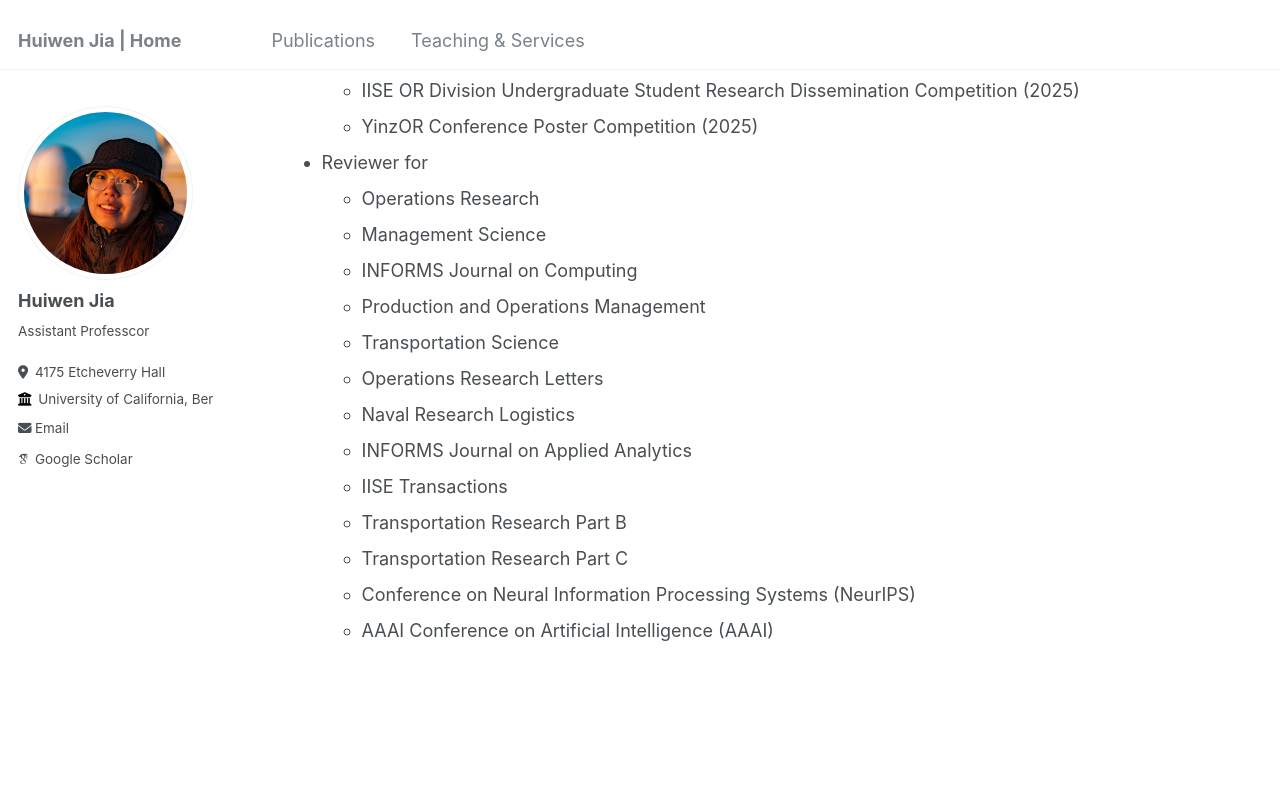
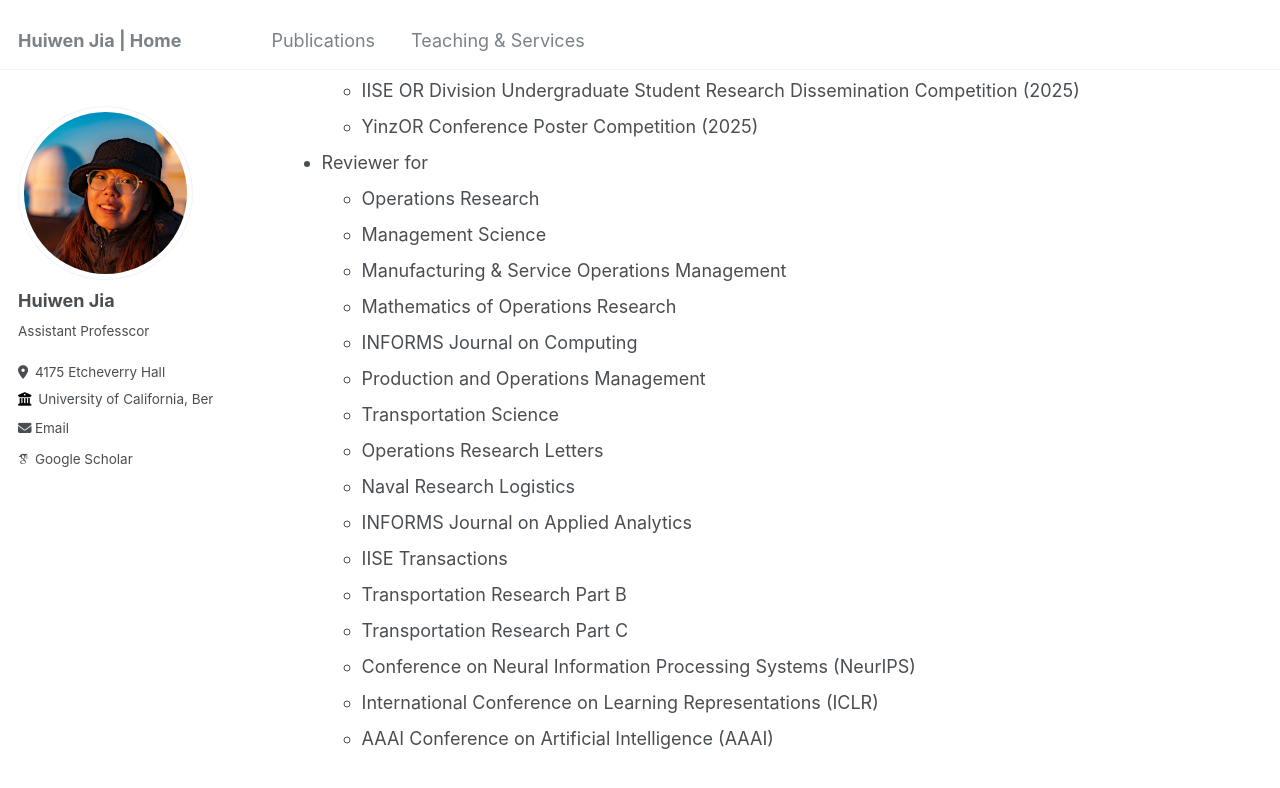
Before and after one commit to huiwen-j/huiwen-j.github.io, a Jekyll site: the page built from _pages/teaching_services.md, in a window 1280 px wide and 900 px high, scrolled down 667 px. Shown: the top 788 px of the window. Built offline with Jekyll 4.4.1, drawn with Linux system fonts in a browser that asks for light colours; some web fonts are replaced.

Commit message:
Add subset expansion preprint and reviewer service

```diff
--- a/_pages/teaching_services.md
+++ b/_pages/teaching_services.md
@@ -28,6 +28,8 @@ author_profile: true
 - Reviewer for
   * Operations Research
   * Management Science
+  * Manufacturing & Service Operations Management
+  * Mathematics of Operations Research
   * INFORMS Journal on Computing
   * Production and Operations Management
   * Transportation Science
@@ -38,4 +40,5 @@ author_profile: true
   * Transportation Research Part B
   * Transportation Research Part C
   * Conference on Neural Information Processing Systems (NeurIPS)
+  * International Conference on Learning Representations (ICLR)
   * AAAI Conference on Artificial Intelligence (AAAI)
```
Also changed, not shown: _pages/publications.md (+3 -0 lines).
